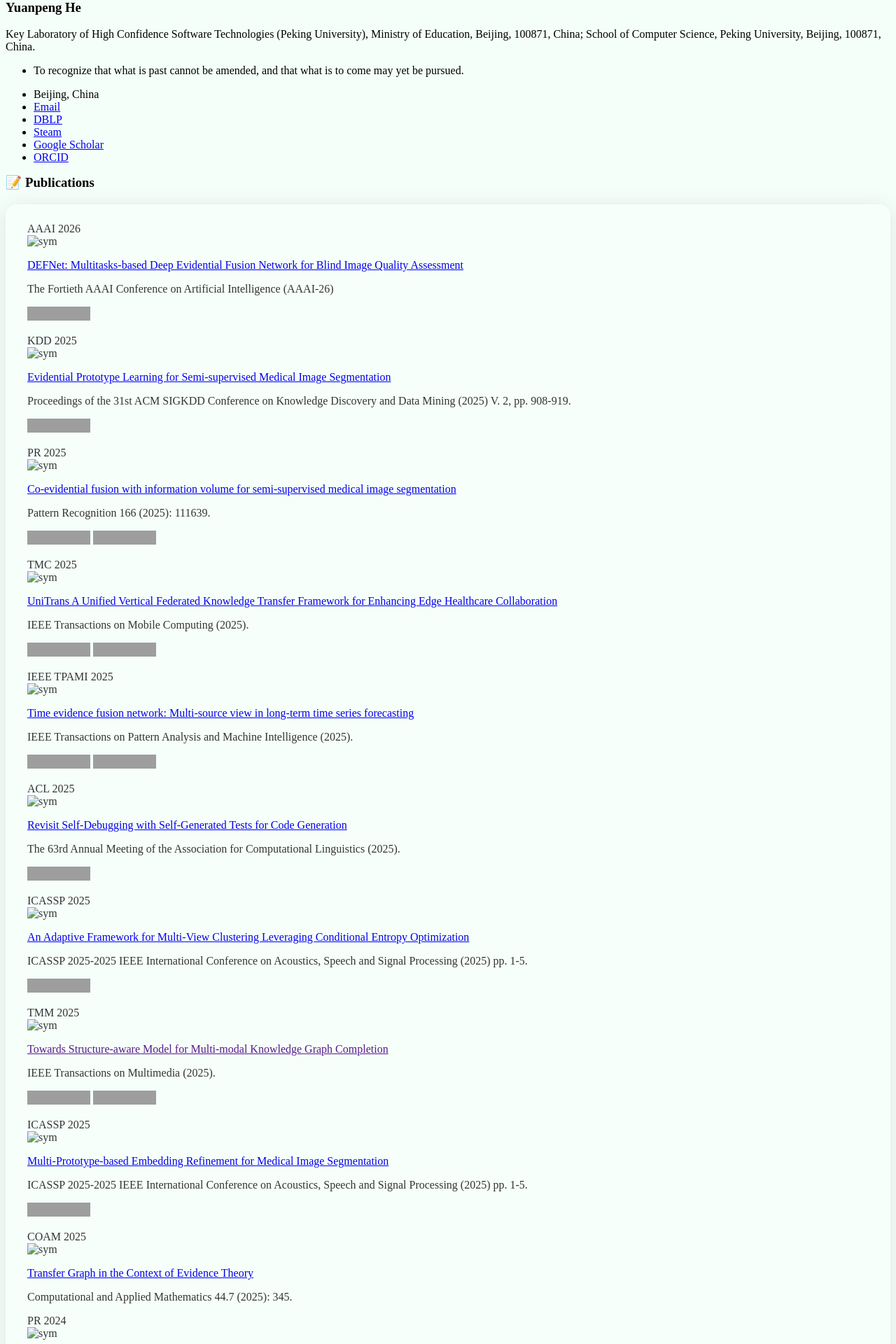
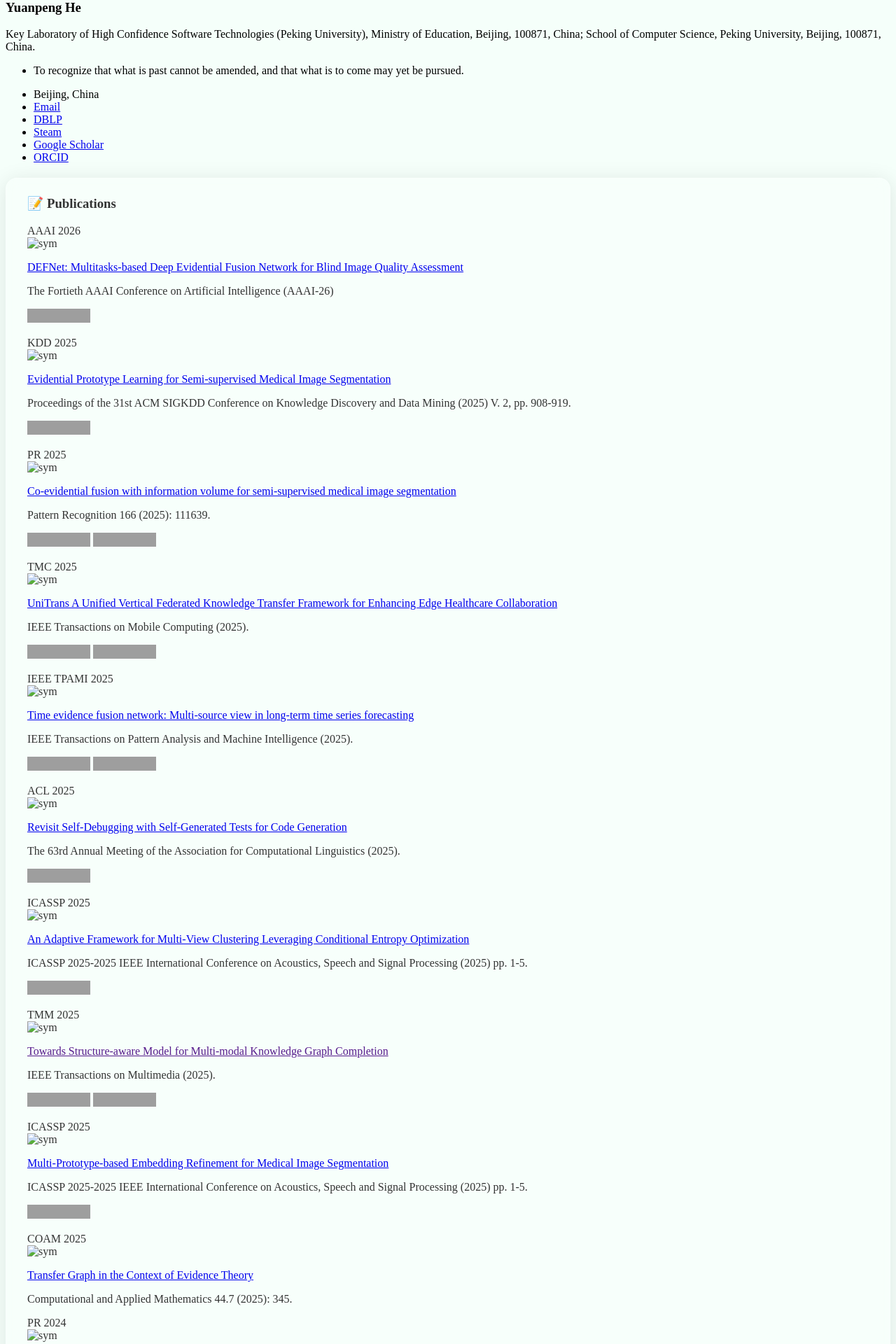
Before and after one commit to heyuanpengpku/heyuanpeng.github.io, a Jekyll site: the page built from _pages/includes/pub.md, in a window 1280 px wide. Shown: the part 302-2222 px from the top of the page at 70% size. Built offline with Jekyll 4.4.1, drawn with Linux system fonts in a browser that asks for light colours; our own code applies the rules of GitHub Pages for plain Markdown files; grey boxes are pictures that could not be loaded.

Commit message:
2025-11-08 13:23:22

```diff
--- a/_pages/includes/pub.md
+++ b/_pages/includes/pub.md
@@ -1,6 +1,6 @@
+<div class="art-box-glass" markdown="1">
+
 # 📝 Publications
-
-<div class="art-box-glass" markdown="1">
 
 <div class='paper-box'><div class='paper-box-image'><div><div class="badge">AAAI 2026</div><img src='images/covers/2026-aaai-hyp.png' alt="sym" width="100%"></div></div>
 <div class='paper-box-text' markdown="1">
```
